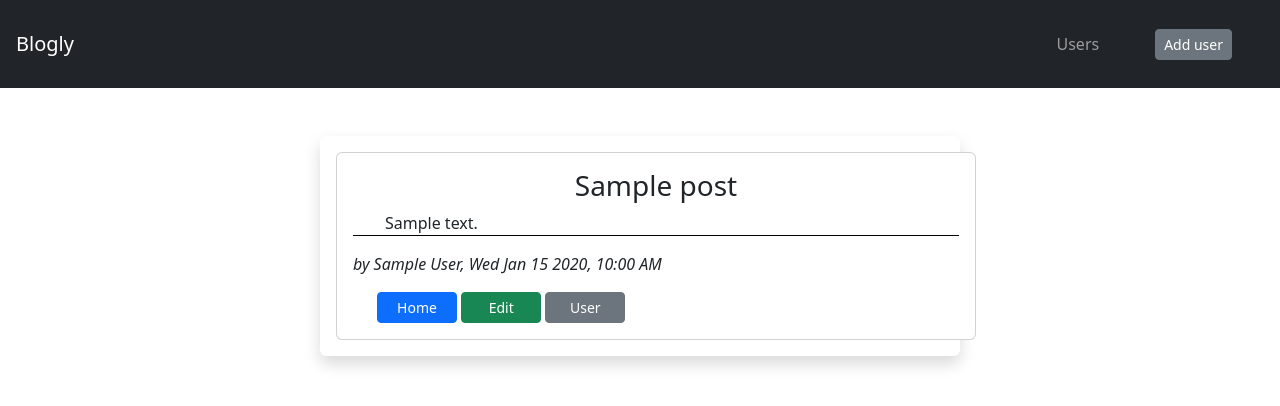
After one commit to max751975/SQLAlchemy-Blogly-Exercise, a Flask app: page /posts/1 in a window 1280 px wide. The commit adds this page. Shown: the top 406 px of the page. Run offline with Flask 3, Linux system fonts and the light colour scheme; tables that the repository leaves empty hold one stand-in row (values such as "Sample post").

Commit message:
blogly part 2

```diff
--- a/app.py
+++ b/app.py
@@ -1,7 +1,7 @@
 """Blogly application."""
 
 from flask import Flask, render_template, redirect, request
-from models import db, connect_db, User
+from models import db, connect_db, Post, User
 
 app = Flask(__name__)
 app.config['SQLALCHEMY_DATABASE_URI'] = 'postgresql:///blogly'
@@ -14,7 +14,10 @@ db.create_all()
 
 @app.route('/')
 def root():
-    return redirect("/users")
+    posts = Post.query.order_by(Post.created_at.desc()).limit(10).all()
+    # posts = Post.query.all()
+    users = User.query.order_by(User.last_name, User.first_name).all()
+    return render_template("/posts/homepage.html", users=users, posts=posts)
 
 @app.route('/users')
 def user_list():
@@ -45,7 +48,8 @@ def users_show(user_id):
     """Show page with user's info"""
 
     user = User.query.get_or_404(user_id)
-    return render_template('users/show_user.html', user=user)
+    posts = Post.query.filter(Post.user_id==user_id)
+    return render_template('users/show_user.html', user=user, posts=posts)
 
 @app.route('/users/<int:user_id>/edit')
 def users_edit(user_id):
@@ -78,3 +82,62 @@ def user_delete(user_id):
     db.session.commit()
 
     return redirect("/users")
+
+#  Routes for posts
+
+@app.route('/posts/<int:post_id>')
+def show_post(post_id):
+    """Show page with post info"""
+
+    post = Post.query.get_or_404(post_id)
+    # posts = Post.query.filter(Post.user_id==user_id)
+    return render_template('posts/show_post.html', post=post)
+
+@app.route('/users/<int:user_id>/posts/new', methods=['GET'])
+def new_post_form(user_id):
+    """Show form to add new post"""
+    user = User.query.get_or_404(user_id)
+    return render_template("/posts/new_post.html", user=user)
+
+@app.route('/users/<int:user_id>/posts/new', methods=['POST'])
+def new_post(user_id):
+    """Handle form to add new post"""
+    user = User.query.get_or_404(user_id)
+    new_post = Post(title=request.form['title'], content=request.form['content'], user_id=user_id)
+
+    db.session.add(new_post)
+    db.session.commit()
+
+    return redirect(f"/users/{user.id}")
+
+@app.route('/posts/<int:post_id>/edit')
+def post_edit(post_id):
+    """Show a form to edit post with given id"""
+
+    post = Post.query.get_or_404(post_id)
+    return render_template('/posts/edit.html', post=post)
+
+
+@app.route('/posts/<int:post_id>/edit', methods=["POST"])
+def post_update(post_id):
+    """Handle form submission for updating an existing post"""
+
+    post = Post.query.get_or_404(post_id)
+    post.title = request.form['title']
+    post.content = request.form['content']
+
+
+    db.session.add(post)
+    db.session.commit()
+
+    return redirect(f"/posts/{post_id}")
+
+@app.route('/posts/<int:post_id>/delete', methods=["POST"])
+def post_delete(post_id):
+    """Handle form submission for deleting an existing post"""
+
+    post = Post.query.get_or_404(post_id)
+    db.session.delete(post)
+    db.session.commit()
+
+    return redirect("/")
--- a/models.py
+++ b/models.py
@@ -1,19 +1,22 @@
 """Models for Blogly."""
 
 from flask_sqlalchemy import SQLAlchemy
+import datetime
 
 db = SQLAlchemy()
 
 # DEFAULT_IMAGE_URL ="https://thumbs.dreamstime.com/b/no-image-available-icon-flat-vector-no-image-available-icon-flat-vector-illustration-132482953.jpg"
 
-DEFAULT_IMAGE_URL ="https://encrypted-tbn0.gstatic.com/images?q=tbn:ANd9GcQfnDjz5oIxdzUm27tcvgCtKrwYRqsD3SrL_A&usqp=CAU"
+# DEFAULT_IMAGE_URL ="https://encrypted-tbn0.gstatic.com/images?q=tbn:ANd9GcQfnDjz5oIxdzUm27tcvgCtKrwYRqsD3SrL_A&usqp=CAU"
+
+DEFAULT_IMAGE_URL ="https://www.pngkey.com/png/full/170-1709536_user-icon.png"
 
 class User(db.Model):
     """User model"""
 
     __tablename__ = "users"
 
-    id = db.Column(db.Integer, primary_key = True)
+    id = db.Column(db.Integer, primary_key = True, autoincrement=True)
 
     first_name = db.Column(db.Text, nullable = False)
 
@@ -21,11 +24,39 @@ class User(db.Model):
 
     image_url = db.Column(db.Text, nullable = False, default = DEFAULT_IMAGE_URL)
 
+    post = db.relationship("Post", backref='user')
+
     @property
     def full_name(self):
         """Full name of the user"""
         return f"{self.first_name} {self.last_name}"
 
+class Post(db.Model):
+    """Post Model"""
+
+    __tablename__ = 'posts'
+
+    id = db.Column(db.Integer, primary_key = True)
+
+    title = db.Column(db.Text, nullable = False)
+
+    content = db.Column(db.Text, nullable = False)
+
+    created_at = db.Column(db.DateTime, nullable = False, default=datetime.datetime.now)
+
+    user_id = db.Column(db.Integer, db.ForeignKey("users.id"))
+    @property
+    def friendly_date(self):
+        """Return nicely-formatted date."""
+
+        return self.created_at.strftime("%a %b %-d  %Y, %-I:%M %p")
+
+    @property
+    def short_date(self):
+        """Return nicely-formatted date."""
+
+        return self.created_at.strftime("%b %-d  %Y")
+
 def connect_db(app):
     db.app = app
     db.init_app(app)
--- /dev/null
+++ b/templates/posts/show_post.html
@@ -0,0 +1,29 @@
+{% extends 'base.html' %}
+{% block title %}Post body{% endblock %}
+{% block content %}
+
+<div class="card m-auto" style="width: 40rem;">
+    <div class="card-body">
+        <h3 class="text-center">{{ post.title}}</h3>
+        <p class="card-text" style="padding-left: 2rem; border-bottom: 1px solid black">
+            {{ post.content }}
+        </p>
+        <p>
+            <i>by {{ post.user.full_name}}, {{ post.friendly_date }}</i>
+        </p>
+        <form>
+
+            <a href="/" class="btn btn-sm btn-primary ms-4" style="width:5rem; margin:0 auto">Home</a>
+
+            <a href="/posts/{{ post.id }}/edit" class="btn btn-sm btn-success" style="width:5rem; margin:0 auto">Edit</a>
+
+            <a href="/users/{{ post.user.id }}" class="btn btn-sm btn-secondary" style="width:5rem; margin:0 auto">User</a>
+
+            <!-- <button class="btn btn-sm btn-danger" style="width:5rem; margin:0 auto" formaction="/posts/{{ post.id }}/delete"
+            formmethod="POST">Delete</button> -->
+
+        </form>
+    </div>
+</div>
+
+{% endblock %}
--- a/templates/users/index.html
+++ b/templates/users/index.html
@@ -10,6 +10,7 @@
     {% endfor %}
 </ul>
 <div class="ms-4">
+    <a href="/" class="btn btn-sm btn-primary">Home</a>
     <a href="/users/new" class="btn btn-sm btn-secondary">Add User</a>
 </div>
 {% endblock %}
```
Also changed, not shown: templates/posts/edit.html (added, +20 -0 lines), templates/posts/homepage.html (added, +17 -0 lines), templates/posts/new_post.html (added, +18 -0 lines), templates/users/edit.html (+8 -5 lines), templates/users/show_user.html (+11 -4 lines), 1 other file.
